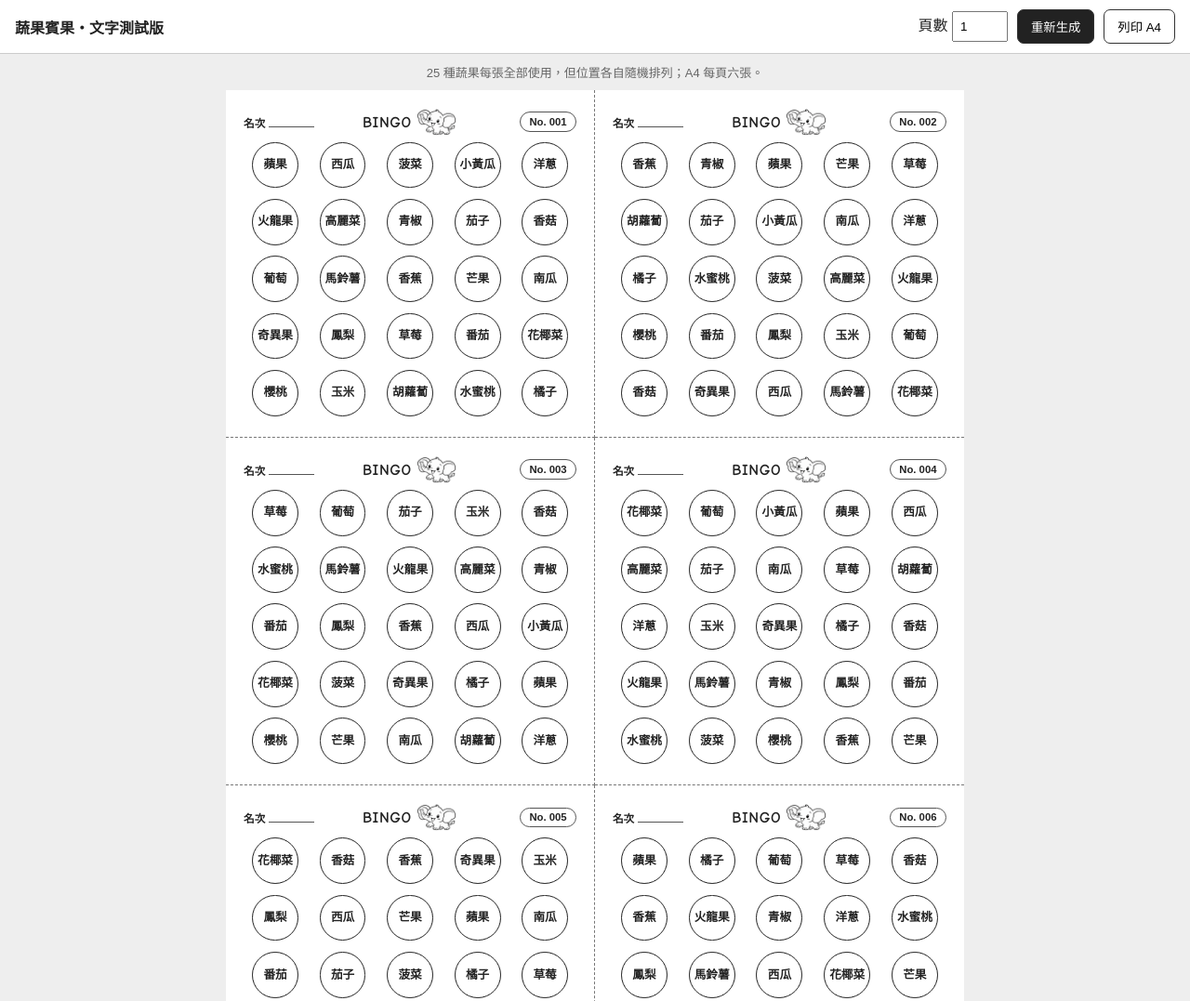
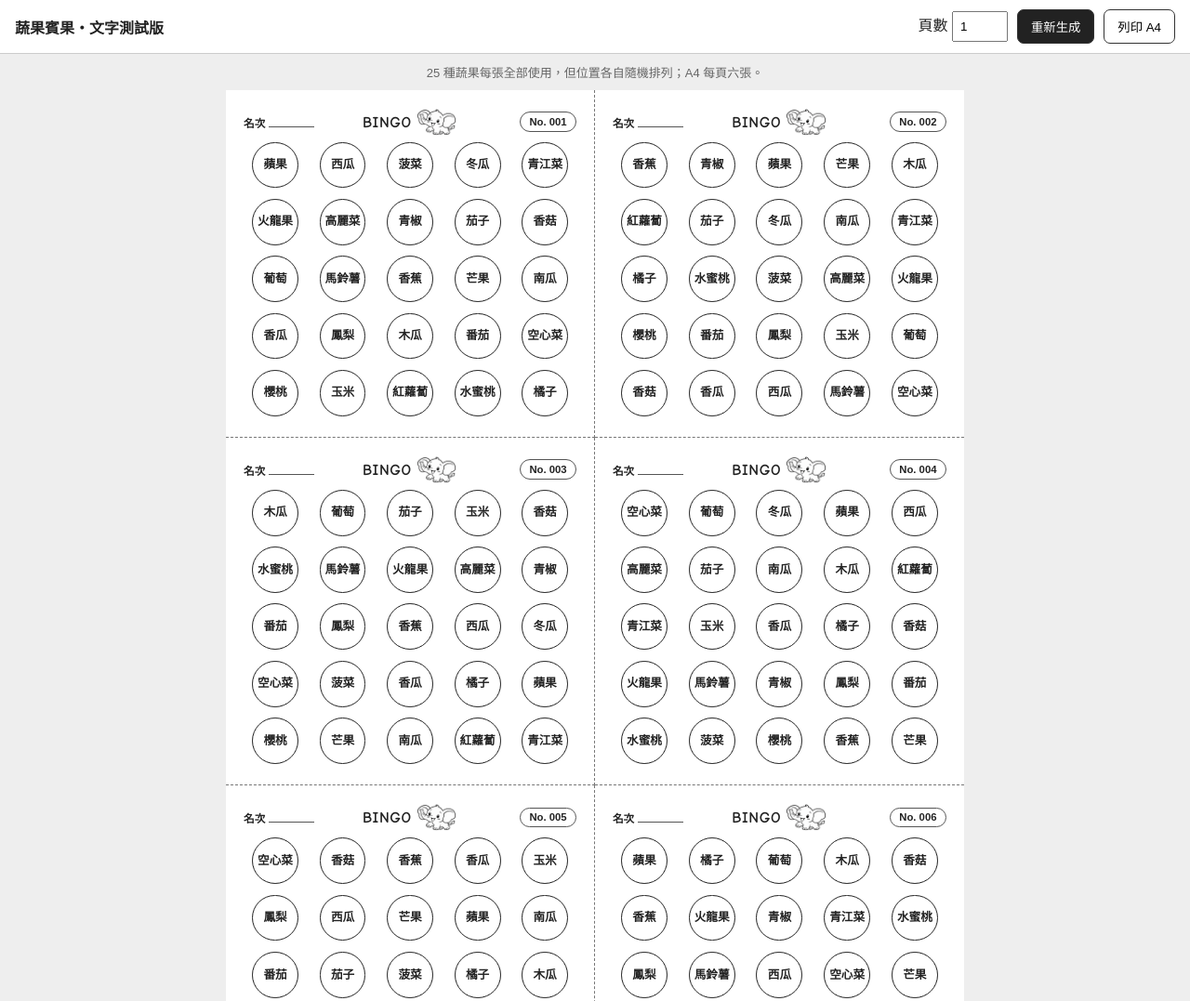
Before and after one commit to cyh0521/LCARS, a plain HTML site: page Temp/Bingo/index_fruit.html in a window 1280 px wide. Shown: the top 1077 px of the page at 93% size. Drawn offline with Linux system fonts and the light colour scheme.

Commit message:
Add files via upload

```diff
--- a/Temp/Bingo/index_fruit.html
+++ b/Temp/Bingo/index_fruit.html
@@ -54,7 +54,7 @@ body{margin:0;background:#eee;font-family:"Microsoft JhengHei",sans-serif;color:
 <div class="note">25 種蔬果每張全部使用，但位置各自隨機排列；A4 每頁六張。</div>
 <div id="root"></div>
 <script>
-const items=["蘋果", "香蕉", "葡萄", "西瓜", "鳳梨", "草莓", "橘子", "火龍果", "水蜜桃", "奇異果", "芒果", "櫻桃", "番茄", "胡蘿蔔", "玉米", "茄子", "小黃瓜", "南瓜", "青椒", "花椰菜", "高麗菜", "洋蔥", "馬鈴薯", "菠菜", "香菇"];
+const items=["蘋果", "香蕉", "葡萄", "西瓜", "鳳梨", "木瓜", "橘子", "火龍果", "水蜜桃", "香瓜", "芒果", "櫻桃", "番茄", "紅蘿蔔", "玉米", "茄子", "冬瓜", "南瓜", "青椒", "空心菜", "高麗菜", "青江菜", "馬鈴薯", "菠菜", "香菇"];
 function shuffle(a){a=[...a];for(let i=a.length-1;i>0;i--){const j=Math.floor(Math.random()*(i+1));[a[i],a[j]]=[a[j],a[i]]}return a}
 function card(n){const c=document.createElement("section");c.className="card";c.innerHTML=`<div class="head"><div class="rank">名次<i></i></div><div class="title-group"><div class="title">BINGO</div><span class="title-image-box"><img src="image.png" alt="" onerror="this.parentElement.style.display='none'"></span></div><div class="no">No. ${String(n).padStart(3,"0")}</div></div><div class="grid"></div>`;const g=c.querySelector(".grid");shuffle(items).forEach(x=>{const b=document.createElement("div");b.className="ball";b.textContent=x;g.appendChild(b)});return c}
 function generate(){const root=document.getElementById("root");root.innerHTML="";const pages=Math.max(1,Math.min(30,parseInt(document.getElementById("pages").value)||1));let n=1;for(let p=0;p<pages;p++){const pg=document.createElement("div");pg.className="page";for(let i=0;i<6;i++)pg.appendChild(card(n++));root.appendChild(pg)}}
```
